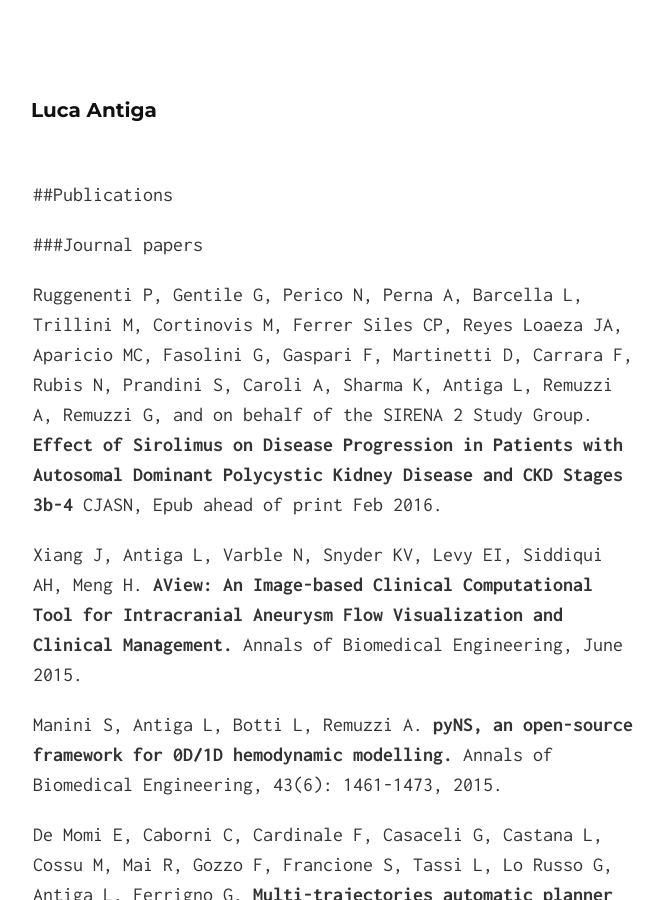
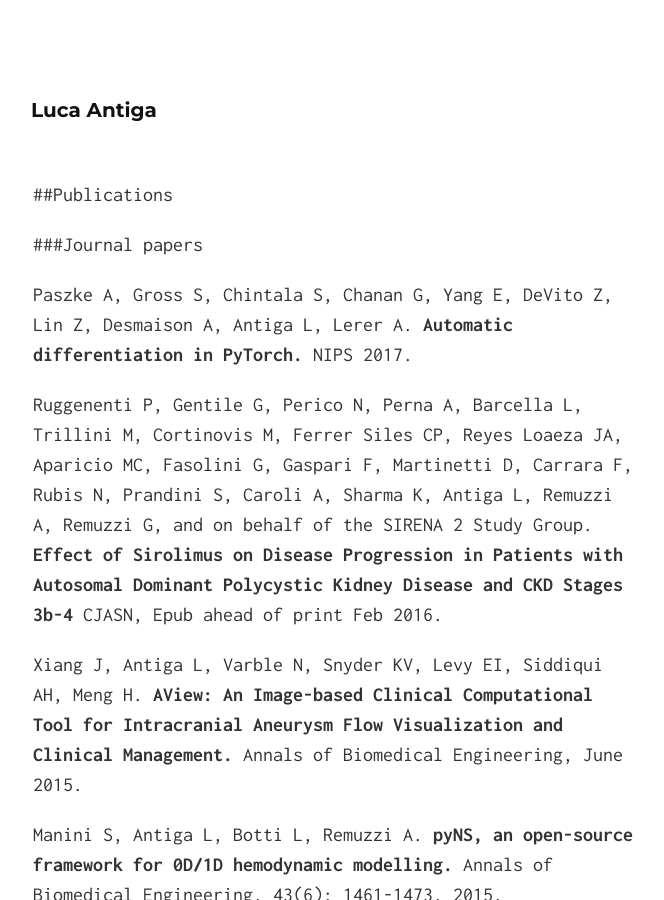
Before and after one commit to lantiga/lantiga.github.com, a Jekyll site: the page built from publications.html, in a window 1280 px wide and 900 px high. Shown: the whole window, without its empty margins (307-971 px from the left). Built offline with Jekyll 4.4.1, drawn with Linux system fonts in a browser that asks for light colours; Markdown is read by kramdown in place of the engine named in the settings.

Commit message:
Update publications.md

```diff
--- a/_includes/publications.md
+++ b/_includes/publications.md
@@ -3,7 +3,7 @@
 ##Publications
 
 ###Journal papers
-
+* Paszke A, Gross S, Chintala S, Chanan G, Yang E, DeVito Z, Lin Z, Desmaison A, Antiga L, Lerer A. **Automatic differentiation in PyTorch.** NIPS 2017.
 * Ruggenenti P, Gentile G, Perico N, Perna A, Barcella L, Trillini M, Cortinovis M, Ferrer Siles CP, Reyes Loaeza JA, Aparicio MC, Fasolini G, Gaspari F, Martinetti D, Carrara F, Rubis N, Prandini S, Caroli A, Sharma K, Antiga L, Remuzzi A, Remuzzi G, and on behalf of the SIRENA 2 Study Group. **Effect of Sirolimus on Disease Progression in Patients with Autosomal Dominant Polycystic Kidney Disease and CKD Stages 3b-4** CJASN, Epub ahead of print Feb 2016.
 * Xiang J, Antiga L, Varble N, Snyder KV, Levy EI, Siddiqui AH, Meng H. **AView: An Image-based Clinical Computational Tool for Intracranial Aneurysm Flow Visualization and Clinical Management.** Annals of Biomedical Engineering, June 2015.
 * Manini S, Antiga L, Botti L, Remuzzi A. **pyNS, an open-source framework for 0D/1D hemodynamic modelling.** Annals of Biomedical Engineering, 43(6): 1461-1473, 2015.
```
